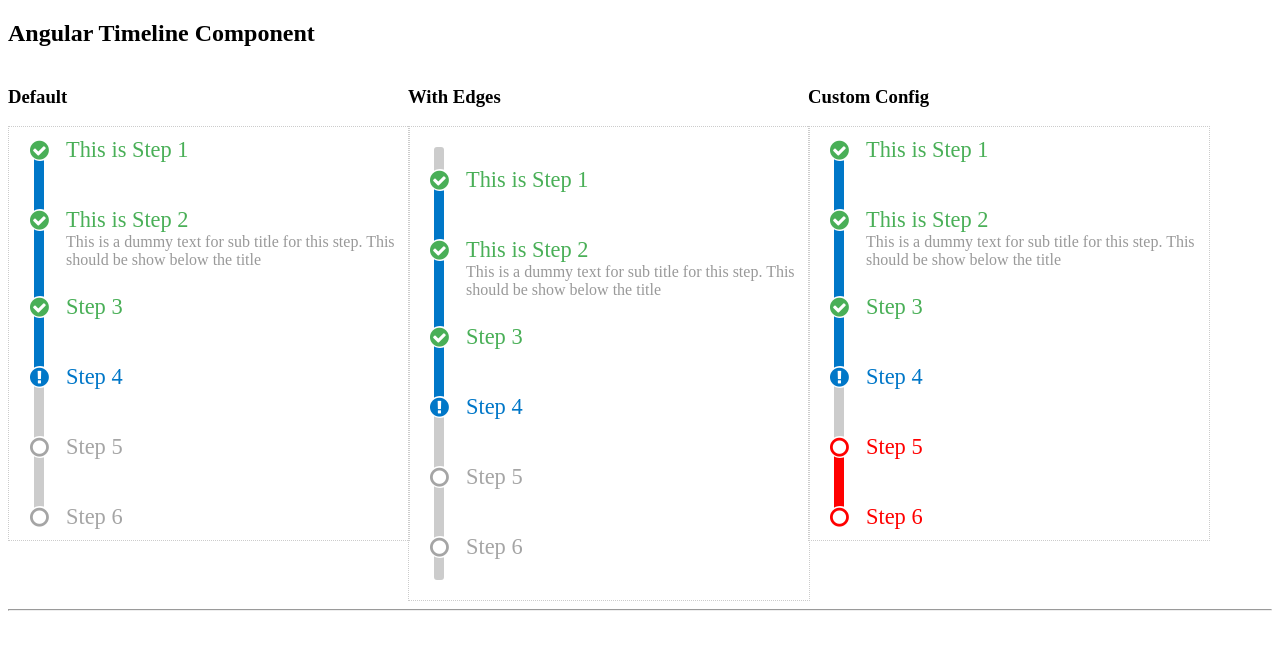
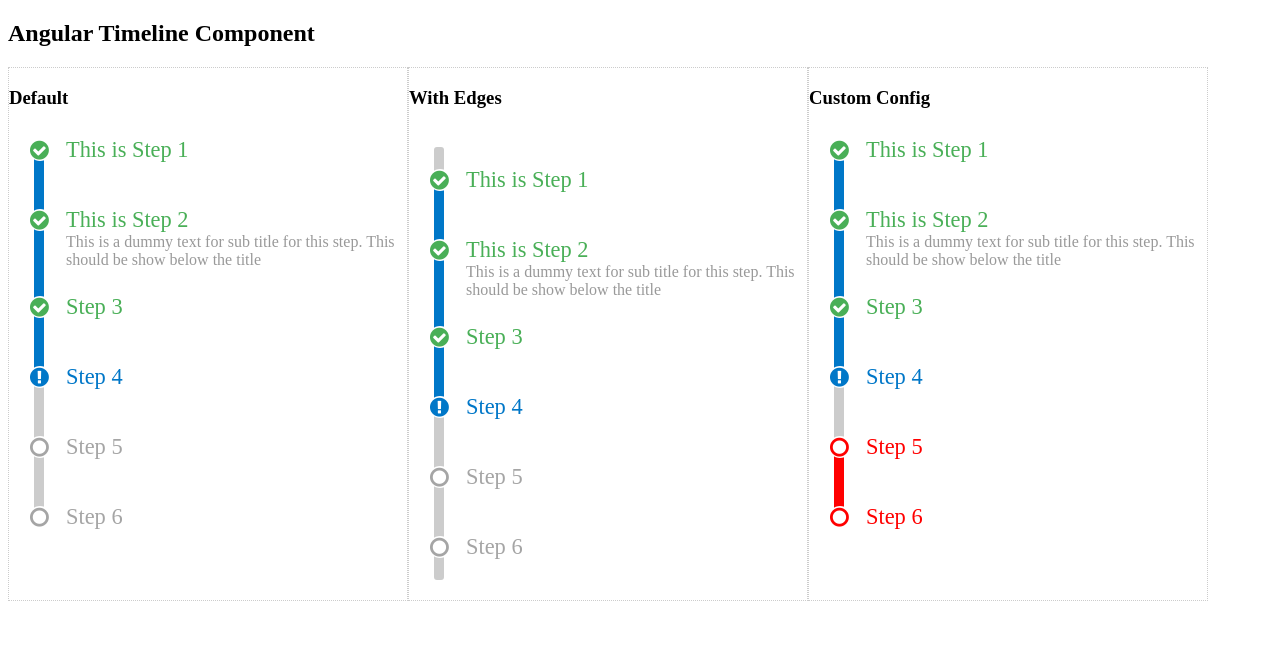
Before and after one commit to Manish2005/timeline-flow, an Angular app: page / in a window 1280 px wide. Shown: the top 650 px of the page. Built offline with nearby package versions, Linux system fonts and the light colour scheme.

Commit message:
some refactoring

```diff
--- a/src/app/app.component.html
+++ b/src/app/app.component.html
@@ -7,15 +7,14 @@
   </div>
   <div>
     <h3>With Edges</h3>
-    <app-timeline-flow [data]="statusData" [options]="StatusValues" [topEdge]="true" [bottomEdge]="true"
+    <app-timeline-flow [data]="statusData" [statuses]="StatusValues" [topEdge]="true" [bottomEdge]="true"
       style="width: 400px; display: inline-block;">
     </app-timeline-flow>
   </div>
   <div>
     <h3>Custom Config</h3>
-    <app-timeline-flow [data]="CustomStatusData" [options]="CustomStatusValues"
+    <app-timeline-flow [data]="CustomStatusData" [statuses]="CustomStatusValues"
       style="width: 400px; display: inline-block;">
     </app-timeline-flow>
   </div>
 </div>
-<hr>
--- a/src/app/app.component.scss
+++ b/src/app/app.component.scss
@@ -8,8 +8,8 @@
   @media (min-width: 1210px) {
     grid-template-columns: 400px 400px 400px;
   }
+
+  >div {
+    border: 1px dotted #ccc;
+  }
 }
-
-app-timeline-flow {
-  border: 1px dotted #ccc;
-}
--- a/src/app/app.component.ts
+++ b/src/app/app.component.ts
@@ -1,5 +1,5 @@
 import { Component } from '@angular/core';
-import { StepsData, TimelineFlowOptions } from './timeline-flow/timeline-flow.options';
+import { StepsData, StatusConfig } from './timeline-flow/timeline-flow.options';
 
 @Component({
   selector: 'app-root',
@@ -28,8 +28,7 @@
     status: 'Not Started'
   }];
 
-  StatusValues: TimelineFlowOptions = {
-    statuses: [{
+  StatusValues: StatusConfig[] = [{
     text: 'Not Started',
     styles: { pipeColor: '', textColor: '#A5A5A5', iconClass: 'fa fa-circle-o', iconPath: '' }
   }, {
@@ -38,11 +37,9 @@
   }, {
     text: 'Completed',
     styles: { pipeColor: '#0077C8', textColor: '#49AF57', iconClass: 'fa fa-check-circle', iconPath: '' }
-    }]
-  };
+  }];
 
-  CustomStatusValues: TimelineFlowOptions = {
-    statuses: [{
+  CustomStatusValues: StatusConfig[] = [{
     text: 'Pending',
     styles: { pipeColor: '#F00', textColor: '#F00', iconClass: 'fa fa-circle-o', iconPath: '' }
   }, {
@@ -51,8 +48,7 @@
   }, {
     text: 'Done',
     styles: { pipeColor: '#0077C8', textColor: '#49AF57', iconClass: 'fa fa-check-circle', iconPath: '' }
-    }]
-  };
+  }];
 
   CustomStatusData: StepsData[] = [{
     step: 'This is Step 1',
--- a/src/app/timeline-flow/timeline-flow.component.ts
+++ b/src/app/timeline-flow/timeline-flow.component.ts
@@ -1,5 +1,5 @@
 import { Component, Input } from '@angular/core';
-import { DEFAULT_STATUS_VALUES, TimelineFlowOptions, StepsData, StatusConfig } from './timeline-flow.options';
+import { DEFAULT_STATUS_VALUES, StepsData, StatusConfig } from './timeline-flow.options';
 
 @Component({
   selector: 'app-timeline-flow',
@@ -9,7 +9,7 @@
 export class TimelineFlowComponent {
 
   @Input() data: StepsData[] = [];
-  @Input() options: TimelineFlowOptions = DEFAULT_STATUS_VALUES;
+  @Input() statuses: StatusConfig[] = DEFAULT_STATUS_VALUES;
   @Input() topEdge = false;
   @Input() bottomEdge = false;
 
@@ -17,7 +17,7 @@
   }
 
   getStyles(step, type) {
-    const statusRec: StatusConfig = this.options.statuses.find(item => item.text === step.status);
+    const statusRec: StatusConfig = this.statuses.find(item => item.text === step.status);
     const styles = {};
     if (statusRec && statusRec.styles) {
       switch (type) {
@@ -29,14 +29,14 @@
             styles['color'] = statusRec.styles.textColor;
           }
           break;
+        case 'icon-class':
+          if (statusRec.styles.iconClass) {
+            styles[statusRec.styles.iconClass] = true;
+          }
+          break;
         case 'text-styles':
           if (statusRec.styles.textColor) {
             styles['color'] = statusRec.styles.textColor;
-          }
-          break;
-        case 'icon-class':
-          if (statusRec.styles.iconClass) {
-            styles[statusRec.styles.iconClass] = true;
           }
           break;
         case 'pipe-styles':
--- a/src/app/timeline-flow/timeline-flow.options.ts
+++ b/src/app/timeline-flow/timeline-flow.options.ts
@@ -1,5 +1,4 @@
-export const DEFAULT_STATUS_VALUES: TimelineFlowOptions = {
-  statuses: [{
+export const DEFAULT_STATUS_VALUES: StatusConfig[] = [{
   text: 'Not Started',
   styles: { pipeColor: '', textColor: '#A5A5A5', iconClass: 'fa fa-circle-o', iconPath: '' }
 }, {
@@ -8,12 +7,7 @@
 }, {
   text: 'Completed',
   styles: { pipeColor: '#0077C8', textColor: '#49AF57', iconClass: 'fa fa-check-circle', iconPath: '' }
-  }]
-};
-
-export interface TimelineFlowOptions {
-  statuses: StatusConfig[];
-}
+}];
 
 export interface StatusConfig {
   text: string;
```
Also changed, not shown: 5 other files (tests, documents, lock files or other folders). Lines whose indentation alone changed are shown as unchanged.
